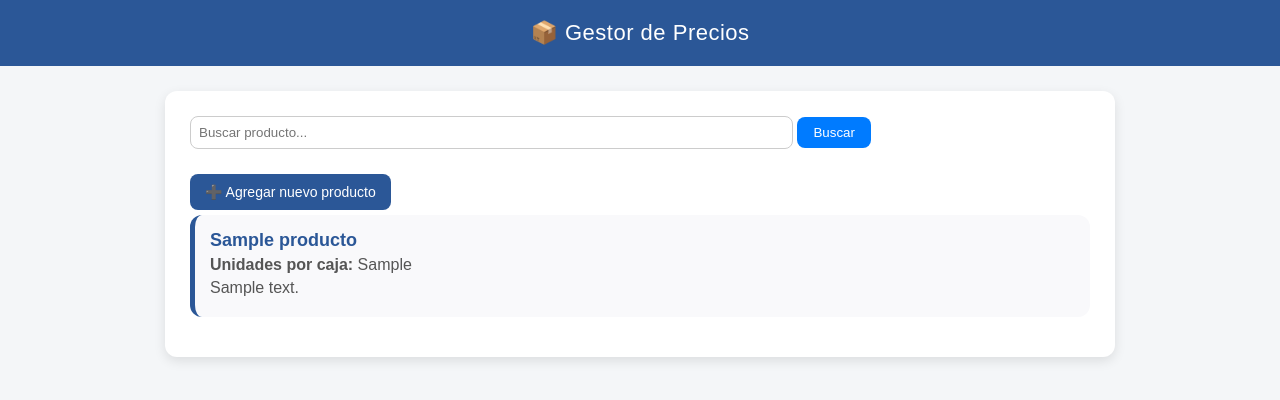
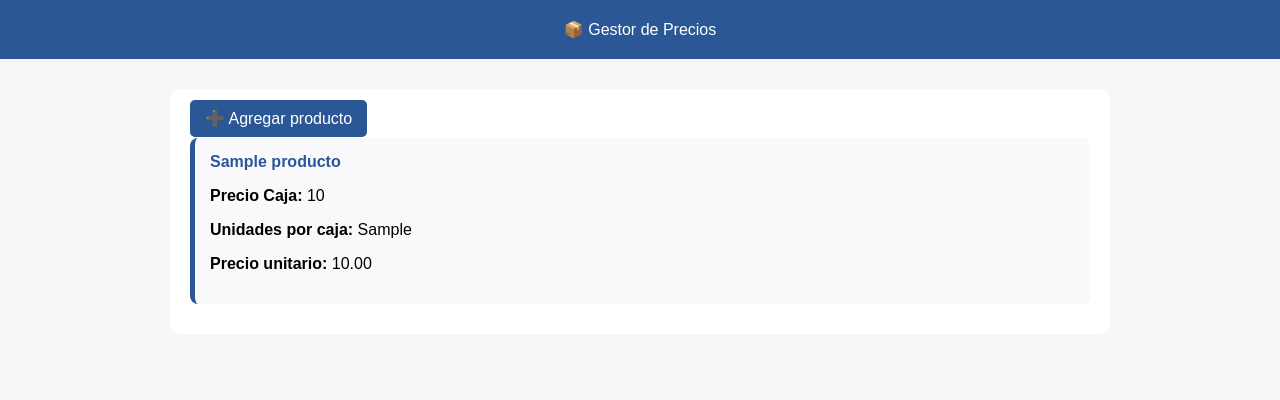
Before and after one commit to Andersonriera/gestor-precios-flask, a Flask app: template templates/index.html in a window 1280 px wide. Shown: the top 400 px of the page. Run offline with Flask 3, Linux system fonts and the light colour scheme; the template is opened without the code that fills it: most values are stand-ins (such as "Sample title", 1, 10 or a date in 2020); some libraries are stand-ins or nearby versions.

Commit message:
Recreada base de datos automática al iniciar

```diff
--- a/app.py
+++ b/app.py
@@ -1,74 +1,93 @@
+from flask import Flask, render_template, request, redirect
+import psycopg2
+from urllib.parse import urlparse
+import sqlite3
 import os
-import sqlite3
-import psycopg2
-from flask import Flask, render_template, request, redirect, url_for
+from datetime import datetime
 
 app = Flask(__name__)
 
-# ==============================
-# 🔌 CONEXIÓN A BASE DE DATOS
-# ==============================
+# ------------------------------
+# 🔹 Conexión a base de datos (SQLite local / PostgreSQL en Render)
+# ------------------------------
 def conectar():
-    database_url = os.environ.get("DATABASE_URL")
-
-    if database_url:
-        # Render usa PostgreSQL
-        conn = psycopg2.connect(database_url)
-        print("✅ Conectado a PostgreSQL en Render")
+    db_url = os.environ.get("DATABASE_URL")
+    if db_url:
+        result = urlparse(db_url)
+        conn = psycopg2.connect(
+            database=result.path[1:],
+            user=result.username,
+            password=result.password,
+            host=result.hostname,
+            port=result.port
+        )
     else:
-        # Local usa SQLite
-        conn = sqlite3.connect("precios.db")
-        print("✅ Conectado a SQLite localmente")
+        conn = sqlite3.connect("productos.db")
     return conn
 
 
-# ==============================
-# ⚙️ EJECUTAR CONSULTAS SQL
-# ==============================
-def ejecutar_sql(conn, query, params=None, fetch=False):
-    conn.row_factory = sqlite3.Row  # 👈 esto hace que los resultados sean como diccionarios
+# ------------------------------
+# 🔹 Función universal para ejecutar SQL
+# ------------------------------
+def ejecutar_sql(conn, query, params=(), fetch=False):
     cur = conn.cursor()
+    driver = conn.__class__.__module__
 
-    if params:
-        cur.execute(query, params)
-    else:
-        cur.execute(query)
+    # Si es SQLite, reemplazar %s por ?
+    if "sqlite3" in driver:
+        query = query.replace("%s", "?")
 
+    cur.execute(query, params)
+
+    data = None
     if fetch:
-        rows = cur.fetchall()
-        cur.close()
-        return [dict(row) for row in rows]  # 👈 convierte cada fila en un diccionario
-    else:
-        conn.commit()
-        cur.close()
-# ==============================
-# 🏗️ CREAR TABLAS SI NO EXISTEN
-# ==============================
+        data = cur.fetchall()
+        columnas = [desc[0] for desc in cur.description] if cur.description else []
+        data = [dict(zip(columnas, fila)) for fila in data]
+
+    cur.close()
+    return data
+
+
+# ------------------------------
+# 🔹 Crear tablas automáticamente
+# ------------------------------
 def crear_tablas():
     conn = conectar()
     cur = conn.cursor()
 
-    # 🔥 Elimina la tabla si ya existe
-    cur.execute("DROP TABLE IF EXISTS productos")
-
-    # Crea la tabla con la nueva estructura
     cur.execute("""
-        CREATE TABLE productos (
+        CREATE TABLE IF NOT EXISTS productos (
             id INTEGER PRIMARY KEY AUTOINCREMENT,
-            nombre TEXT NOT NULL,
+            nombre TEXT,
             descripcion TEXT,
-            precio_caja REAL NOT NULL,
-            unidades_por_caja INTEGER NOT NULL,
-            precio_unitario REAL NOT NULL
+            precio_caja REAL,
+            unidades_por_caja INTEGER,
+            precio_unitario REAL
         )
     """)
+
+    cur.execute("""
+        CREATE TABLE IF NOT EXISTS precios (
+            id INTEGER PRIMARY KEY AUTOINCREMENT,
+            producto_id INTEGER,
+            proveedor TEXT,
+            precio REAL,
+            fecha TEXT,
+            FOREIGN KEY (producto_id) REFERENCES productos(id)
+        )
+    """)
+
     conn.commit()
     conn.close()
 
+# Llamar a la función apenas inicia la app
+crear_tablas()
 
-# ==============================
-# 🏠 RUTA PRINCIPAL
-# ==============================
+
+# ------------------------------
+# 🔹 Página principal
+# ------------------------------
 @app.route("/")
 def index():
     conn = conectar()
@@ -77,16 +96,16 @@ def index():
     return render_template("index.html", productos=productos)
 
 
-# ==============================
-# ➕ AÑADIR PRODUCTO
-# ==============================
-@app.route('/agregar', methods=['GET', 'POST'])
+# ------------------------------
+# 🔹 Agregar producto
+# ------------------------------
+@app.route("/agregar", methods=["GET", "POST"])
 def agregar():
-    if request.method == 'POST':
-        nombre = request.form.get('nombre')
-        descripcion = request.form.get('descripcion')
-        precio_caja = request.form.get('precio_caja', type=float)
-        unidades_por_caja = request.form.get('unidades_por_caja', type=int)
+    if request.method == "POST":
+        nombre = request.form.get("nombre")
+        descripcion = request.form.get("descripcion")
+        precio_caja = request.form.get("precio_caja", type=float)
+        unidades_por_caja = request.form.get("unidades_por_caja", type=int)
 
         if not nombre or not precio_caja or not unidades_por_caja:
             return "Faltan campos obligatorios", 400
@@ -94,95 +113,89 @@ def agregar():
         precio_unitario = precio_caja / unidades_por_caja
 
         conn = conectar()
-        cur = conn.cursor()
-
-        # Detectar si estamos usando SQLite o PostgreSQL
-        try:
-            cur.execute("""
-                INSERT INTO productos (nombre, descripcion, precio_caja, unidades_por_caja, precio_unitario)
-                VALUES (%s, %s, %s, %s, %s)
-            """, (nombre, descripcion, precio_caja, unidades_por_caja, precio_unitario))
-        except Exception:
-            cur.execute("""
-                INSERT INTO productos (nombre, descripcion, precio_caja, 	unidades_por_caja, precio_unitario)
-                VALUES (?, ?, ?, ?, ?)
-            """, (nombre, descripcion, precio_caja, unidades_por_caja, precio_unitario))
-
+        ejecutar_sql(conn, """
+            INSERT INTO productos (nombre, descripcion, precio_caja, unidades_por_caja, precio_unitario)
+            VALUES (%s, %s, %s, %s, %s)
+        """, (nombre, descripcion, precio_caja, unidades_por_caja, precio_unitario))
         conn.commit()
         conn.close()
+        return redirect("/")
 
-        return redirect('/')
+    return render_template("agregar.html")
 
-    # Renderizar el formulario
-    return render_template('agregar.html')
-# ==============================
-# 🗑️ ELIMINAR PRODUCTO
-# ==============================
-@app.route('/editar/<int:id>', methods=['GET', 'POST'])
+
+# ------------------------------
+# 🔹 Detalle del producto
+# ------------------------------
+@app.route("/detalle/<int:producto_id>", methods=["GET", "POST"])
+def detalle(producto_id):
+    conn = conectar()
+
+    if request.method == "POST":
+        proveedor = request.form.get("proveedor")
+        precio = request.form.get("precio", type=float)
+        fecha = datetime.now().strftime("%Y-%m-%d %H:%M:%S")
+
+        ejecutar_sql(conn, """
+            INSERT INTO precios (producto_id, proveedor, precio, fecha)
+            VALUES (%s, %s, %s, %s)
+        """, (producto_id, proveedor, precio, fecha))
+        conn.commit()
+
+    producto = ejecutar_sql(conn, "SELECT * FROM productos WHERE id = %s", (producto_id,), fetch=True)
+    precios = ejecutar_sql(conn, "SELECT * FROM precios WHERE producto_id = %s ORDER BY precio ASC", (producto_id,), fetch=True)
+    conn.close()
+
+    producto = producto[0] if producto else None
+    precio_minimo = min(precios, key=lambda x: x["precio"]) if precios else None
+
+    return render_template("detalle.html", producto=producto, precios=precios, precio_minimo=precio_minimo)
+
+
+# ------------------------------
+# 🔹 Editar producto
+# ------------------------------
+@app.route("/editar/<int:id>", methods=["GET", "POST"])
 def editar(id):
     conn = conectar()
-    cur = conn.cursor()
 
-    if request.method == 'POST':
-        nombre = request.form.get('nombre')
-        descripcion = request.form.get('descripcion')
-        precio_caja = float(request.form.get('precio_caja'))
-        unidades_por_caja = int(request.form.get('unidades_por_caja'))
+    if request.method == "POST":
+        nombre = request.form.get("nombre")
+        descripcion = request.form.get("descripcion")
+        precio_caja = request.form.get("precio_caja", type=float)
+        unidades_por_caja = request.form.get("unidades_por_caja", type=int)
         precio_unitario = precio_caja / unidades_por_caja
 
-        cur.execute("""
-            UPDATE productos
-            SET nombre = ?, descripcion = ?, precio_caja = ?, unidades_por_caja = ?, precio_unitario = ?
-            WHERE id = ?
+        ejecutar_sql(conn, """
+            UPDATE productos SET nombre=%s, descripcion=%s, precio_caja=%s, unidades_por_caja=%s, precio_unitario=%s
+            WHERE id=%s
         """, (nombre, descripcion, precio_caja, unidades_por_caja, precio_unitario, id))
         conn.commit()
         conn.close()
-        return redirect(f'/detalle/{id}')
+        return redirect("/")
 
-    cur.execute("SELECT * FROM productos WHERE id = ?", (id,))
-    producto = cur.fetchone()
+    producto = ejecutar_sql(conn, "SELECT * FROM productos WHERE id = %s", (id,), fetch=True)
     conn.close()
+    producto = producto[0] if producto else None
 
-    if not producto:
-        return "Producto no encontrado", 404
+    return render_template("editar.html", producto=producto)
 
-    columnas = ["id", "nombre", "descripcion", "precio_caja", "unidades_por_caja", "precio_unitario"]
-    producto_dict = dict(zip(columnas, producto))
 
-    return render_template('editar.html', producto=producto_dict)
-
+# ------------------------------
+# 🔹 Eliminar producto
+# ------------------------------
 @app.route("/eliminar/<int:id>")
 def eliminar(id):
     conn = conectar()
+    ejecutar_sql(conn, "DELETE FROM precios WHERE producto_id = %s", (id,))
     ejecutar_sql(conn, "DELETE FROM productos WHERE id = %s", (id,))
+    conn.commit()
     conn.close()
-    return redirect(url_for("index"))
+    return redirect("/")
 
 
-@app.route('/detalle/<int:id>')
-def detalle(id):
-    conn = conectar()
-    cur = conn.cursor()
-
-    # 🔹 Obtener información del producto
-    cur.execute("SELECT * FROM productos WHERE id = ?", (id,))
-    producto = cur.fetchone()
-    conn.close()
-
-    if not producto:
-        return "Producto no encontrado", 404
-
-    columnas = ["id", "nombre", "descripcion", "precio_caja", "unidades_por_caja", "precio_unitario"]
-    producto_dict = dict(zip(columnas, producto))
-
-    return render_template('detalle.html', producto=producto_dict)
-
-
-
-# ==============================
-# 🚀 INICIO DE LA APLICACIÓN
-# ==============================
+# ------------------------------
+# 🔹 Iniciar servidor
+# ------------------------------
 if __name__ == "__main__":
-    crear_tablas()
-    port = int(os.environ.get("PORT", 5000))
-    app.run(host="0.0.0.0", port=port, debug=True)
+    app.run(host="0.0.0.0", port=int(os.environ.get("PORT", 5000)), debug=True)
--- a/templates/index.html
+++ b/templates/index.html
@@ -2,81 +2,15 @@
 <html lang="es">
 <head>
     <meta charset="UTF-8">
-    <meta name="viewport" content="width=device-width, initial-scale=1.0">
     <title>Gestor de Precios</title>
     <style>
-        body {
-            font-family: Arial, sans-serif;
-            background-color: #f4f6f8;
-            margin: 0;
-            padding: 0;
-        }
-        header {
-            background-color: #2b5797;
-            color: white;
-            text-align: center;
-            padding: 20px;
-            font-size: 22px;
-            letter-spacing: 0.5px;
-        }
-        .container {
-            max-width: 900px;
-            margin: 25px auto;
-            background: white;
-            border-radius: 12px;
-            padding: 25px;
-            box-shadow: 0 4px 12px rgba(0,0,0,0.1);
-        }
-        .btn {
-            display: inline-block;
-            padding: 10px 15px;
-            border-radius: 8px;
-            text-decoration: none;
-            color: white;
-            background-color: #2b5797;
-            margin: 5px 0;
-            font-size: 14px;
-        }
-        .btn:hover {
-            background-color: #1d3f73;
-        }
-        .product-card {
-            background: #f9f9fb;
-            border-radius: 12px;
-            padding: 15px;
-            margin-bottom: 15px;
-            border-left: 5px solid #2b5797;
-            transition: transform 0.1s ease-in-out;
-        }
-        .product-card:hover {
-            transform: scale(1.01);
-            background: #f0f4ff;
-        }
-        h2 {
-            margin: 0;
-            color: #2b5797;
-            font-size: 18px;
-        }
-        p {
-            margin: 5px 0;
-            color: #555;
-        }
-        a.detalle-link {
-            display: block;
-            text-decoration: none;
-            color: inherit;
-        }
-        .no-data {
-            text-align: center;
-            color: #777;
-            margin-top: 30px;
-            font-style: italic;
-        }
-        @media (max-width: 600px) {
-            header { font-size: 18px; padding: 15px; }
-            .container { width: 90%; padding: 15px; margin: 10px auto; }
-            h2 { font-size: 16px; }
-        }
+        body { font-family: Arial; background: #f4f6f8; margin: 0; }
+        header { background: #2b5797; color: white; padding: 20px; text-align: center; }
+        .container { max-width: 900px; margin: 30px auto; background: white; padding: 20px; border-radius: 10px; }
+        a.btn { background: #2b5797; color: white; padding: 10px 15px; border-radius: 5px; text-decoration: none; }
+        a.btn:hover { background: #1a3c6e; }
+        .card { background: #f9f9fb; padding: 15px; margin: 10px 0; border-left: 5px solid #2b5797; border-radius: 8px; }
+        .card a { text-decoration: none; color: #2b5797; font-weight: bold; }
     </style>
 </head>
 <body>
@@ -84,39 +18,19 @@
 <header>📦 Gestor de Precios</header>
 
 <div class="container">
-        <form method="get" action="/" style="margin-bottom: 20px;">
-            <input
-                type="text"
-                name="search"
-                placeholder="Buscar producto..."
-                value="{{ search }}"
-                style="padding: 8px; width: 65%; border-radius: 8px; border: 1px solid #ccc;"
-            >
-            <button type="submit"
-                style="padding: 8px 16px; border: none; border-radius: 8px; background-color: #007BFF; color: white;">
-                Buscar
-            </button>
-        </form>
+    <a href="/agregar" class="btn">➕ Agregar producto</a>
 
-        <a href="/agregar" class="btn">➕ Agregar nuevo producto</a>
-
-        {% if productos|length > 0 %}
-            {% for producto in productos %}
-                <a href="/detalle/{{ producto['id'] }}" class="detalle-link">
-                    <div class="product-card">
-                        <h2>
-  <a href="/detalle/{{ producto['id'] }}" style="color:#2b5797; text-decoration:none;">
-    {{ producto['nombre'] }}
-  </a>
-</h2>
-
-                        <p><strong>Unidades por caja:</strong> {{ producto['unidades_por_caja'] }}</p>
-                        <p>{{ producto['descripcion'] or "Sin descripción" }}</p>
+    {% if productos %}
+        {% for p in productos %}
+        <div class="card">
+            <a href="/detalle/{{ p['id'] }}">{{ p['nombre'] }}</a>
+            <p><strong>Precio Caja:</strong> {{ p['precio_caja'] }}</p>
+            <p><strong>Unidades por caja:</strong> {{ p['unidades_por_caja'] }}</p>
+            <p><strong>Precio unitario:</strong> {{ "%.2f"|format(p['precio_unitario']) }}</p>
         </div>
-                </a>
         {% endfor %}
     {% else %}
-            <p class="no-data">Aún no hay productos registrados.</p>
+        <p style="text-align:center; color:gray;">No hay productos registrados.</p>
     {% endif %}
 </div>
 
```
Also changed, not shown: templates/agregar.html (+14 -59 lines), templates/detalle.html (+47 -50 lines), templates/editar.html (+17 -62 lines), productos.db (added). Lines whose indentation alone changed are shown as unchanged.
